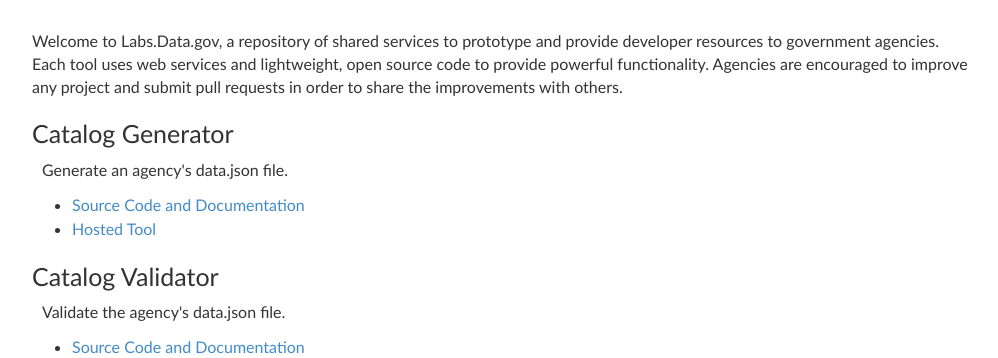
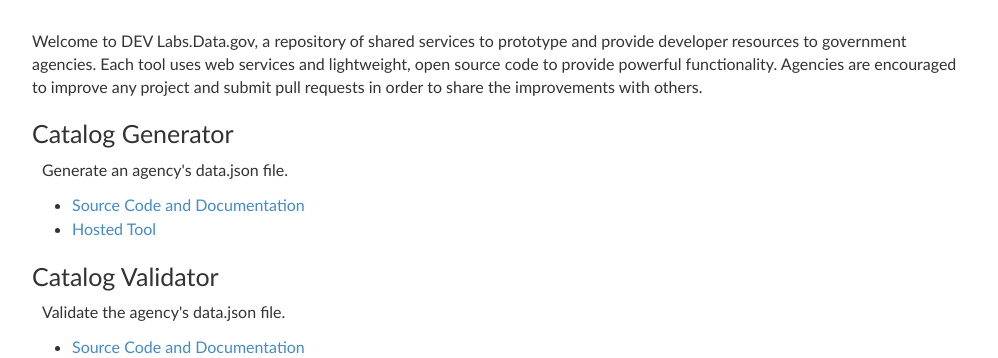
Before and after one commit to GSA/labs-html, a PHP site: page / in a window 1280 px wide. Shown: the part 195-553 px from the top of the page, without its empty margins (138-1136 px from the left). Run offline with PHP 8.4, Linux system fonts and the light colour scheme.

Commit message:
Update index.php
Testing automated builds

```diff
--- a/index.php
+++ b/index.php
@@ -116,7 +116,7 @@ header("X-FRAME-OPTIONS: DENY");
                     <div class="content clearfix">
                         <!-- static content begin -->
                         <p style="margin-left:0px;">Welcome
-                            to Labs.Data.gov, a repository of shared services to prototype and
+                            to DEV Labs.Data.gov, a repository of shared services to prototype and
                             provide developer resources to government agencies. Each tool uses web
                             services and lightweight, open source code to provide powerful
                             functionality. Agencies are encouraged to improve any project and
```
